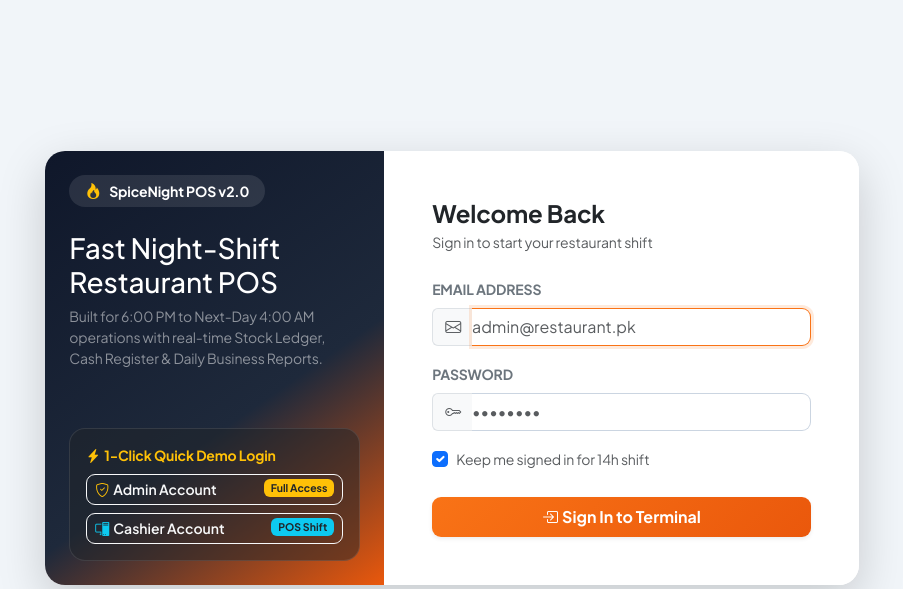
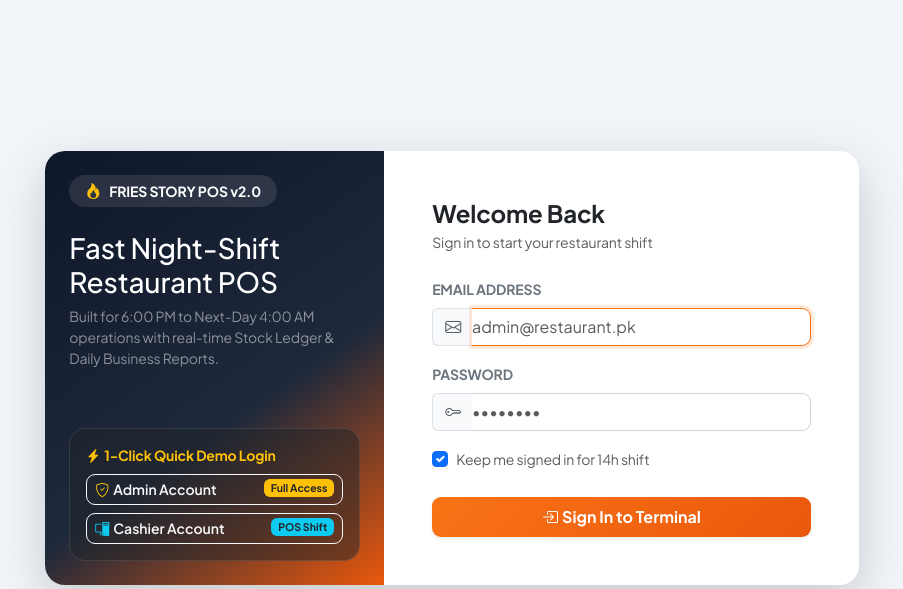
Before and after one commit to naveedahsan03/POS_RESTRUANT, an ASP.NET Core app: page /Account/Login in a window 1280 px wide. Shown: the top 589 px of the page, without its empty margins (188-1091 px from the left). Run offline with ASP.NET Core 8, Linux system fonts and the light colour scheme; some libraries are stand-ins or nearby versions.

Commit message:
code push

```diff
--- a/src/RestaurantPOS.Web/Views/Account/Login.cshtml
+++ b/src/RestaurantPOS.Web/Views/Account/Login.cshtml
@@ -12,11 +12,11 @@
                     <div>
                         <div class="d-inline-flex align-items-center gap-2 px-3 py-1 rounded-pill bg-white bg-opacity-10 mb-4">
                             <i class="bi bi-fire text-warning"></i>
-                            <span class="small fw-bold">SpiceNight POS v2.0</span>
+                            <span class="small fw-bold">FRIES STORY POS v2.0</span>
                         </div>
                         <h3 class="fw-extrabold mb-2">Fast Night-Shift Restaurant POS</h3>
                         <p class="text-white-50 small">
-                            Built for 6:00 PM to Next-Day 4:00 AM operations with real-time Stock Ledger, Cash Register & Daily Business Reports.
+                            Built for 6:00 PM to Next-Day 4:00 AM operations with real-time Stock Ledger & Daily Business Reports.
                         </p>
                     </div>
 
--- a/src/RestaurantPOS.Web/Views/Home/Index.cshtml
+++ b/src/RestaurantPOS.Web/Views/Home/Index.cshtml
@@ -20,9 +20,6 @@
         <div class="d-flex flex-wrap gap-2">
             <a asp-controller="Pos" asp-action="Index" class="btn btn-warning px-4 py-2 fw-bold shadow">
                 <i class="bi bi-display me-2"></i>Open POS Screen
-            </a>
-            <a asp-controller="CashRegister" asp-action="Index" class="btn btn-outline-light px-3 py-2">
-                <i class="bi bi-safe2 me-1"></i>Cash Drawer
             </a>
             @if (User.IsInRole("Admin"))
             {
--- a/src/RestaurantPOS.Web/Views/Pos/Receipt.cshtml
+++ b/src/RestaurantPOS.Web/Views/Pos/Receipt.cshtml
@@ -6,7 +6,7 @@
     <div class="col-md-5 col-lg-4">
         <div class="card p-3" style="font-family: 'Courier New', Courier, monospace;">
             <div class="text-center border-bottom pb-2 mb-2">
-                <h5 class="fw-bold mb-0">SPICENIGHT RESTAURANT</h5>
+                <h5 class="fw-bold mb-0">FRIES STORY</h5>
                 <div class="small">Main Food Street, Karachi</div>
                 <div class="small">Invoice: <strong>@Model.InvoiceNumber</strong></div>
                 <div class="small">Business Date: <strong>@Model.BusinessDate.ToString("dd-MMM-yyyy")</strong></div>
--- a/src/RestaurantPOS.Web/Views/Shared/_Layout.cshtml
+++ b/src/RestaurantPOS.Web/Views/Shared/_Layout.cshtml
@@ -12,7 +12,7 @@
 <head>
     <meta charset="utf-8" />
     <meta name="viewport" content="width=device-width, initial-scale=1.0" />
-    <title>@ViewData["Title"] - SpiceNight Restaurant POS</title>
+    <title>@ViewData["Title"] - FRIES STORY POS</title>
     <link href="https://cdn.jsdelivr.net/npm/bootstrap@5.3.2/dist/css/bootstrap.min.css" rel="stylesheet" />
     <link href="https://cdn.jsdelivr.net/npm/bootstrap-icons@1.11.3/font/bootstrap-icons.min.css" rel="stylesheet" />
     <link href="~/css/site.css" rel="stylesheet" asp-append-version="true" />
@@ -25,7 +25,7 @@
                 <a class="pos-brand-logo me-3" asp-controller="Home" asp-action="Index">
                     <span class="pos-brand-icon"><i class="bi bi-fire"></i></span>
                     <div>
-                        <div class="lh-1">SpiceNight</div>
+                        <div class="lh-1">FRIES STORY</div>
                         <small class="text-white-50 fw-normal" style="font-size: 0.68rem;">POS & Restaurant ERP</small>
                     </div>
                 </a>
@@ -54,11 +54,6 @@
                         <li class="nav-item">
                             <a class="nav-link @(currentCtrl == "SalesReturns" ? "active-nav" : "")" asp-controller="SalesReturns" asp-action="Index">
                                 <i class="bi bi-arrow-return-left"></i>Returns
-                            </a>
-                        </li>
-                        <li class="nav-item">
-                            <a class="nav-link @(currentCtrl == "CashRegister" ? "active-nav" : "")" asp-controller="CashRegister" asp-action="Index">
-                                <i class="bi bi-safe2"></i>Cash Drawer
                             </a>
                         </li>
                         @if (isAdmin)
```
Also changed, not shown: src/RestaurantPOS.BLL/Services/PosSaleService.cs (+5 -8 lines).
